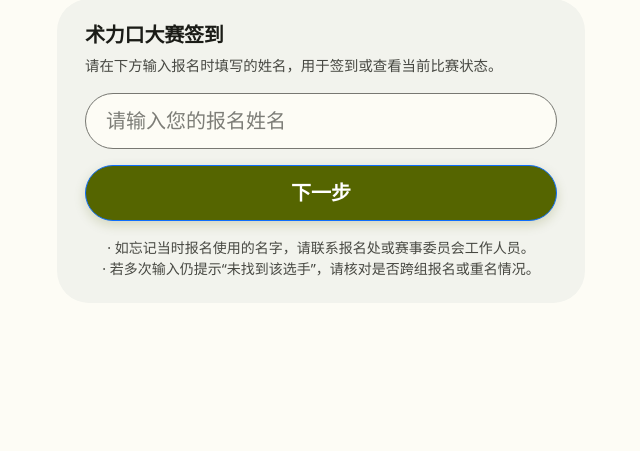
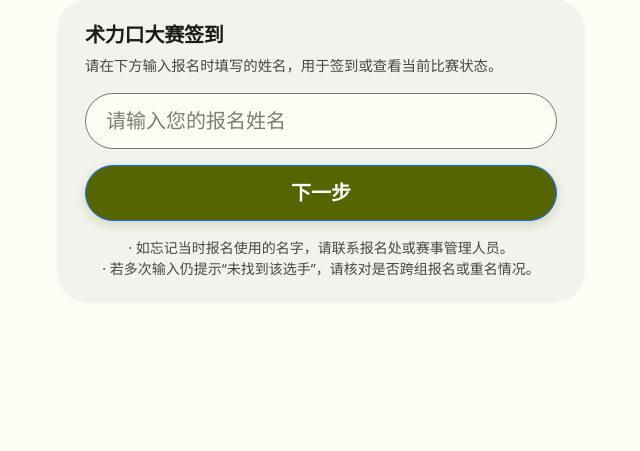
Before and after one commit to KawaiiMIra114/maimaiDX-Match-Sign, a Flask app: page / in a window 1280 px wide. Shown: the part 169-620 px from the top of the page, without its empty margins (319-959 px from the left). Run offline with Flask 3, Linux system fonts and the light colour scheme.

Commit message:
Refactor: Remove remaining tournament branding

```diff
--- a/web_server/templates/index.html
+++ b/web_server/templates/index.html
@@ -526,7 +526,7 @@
                         </div>
 
                         <div class="mt-3 small text-muted text-center">
-                            · 如忘记当时报名使用的名字，请联系报名处或赛事委员会工作人员。<br>
+                            · 如忘记当时报名使用的名字，请联系报名处或赛事管理人员。<br>
                             · 若多次输入仍提示“未找到该选手”，请核对是否跨组报名或重名情况。
                         </div>
                     </div>
```
